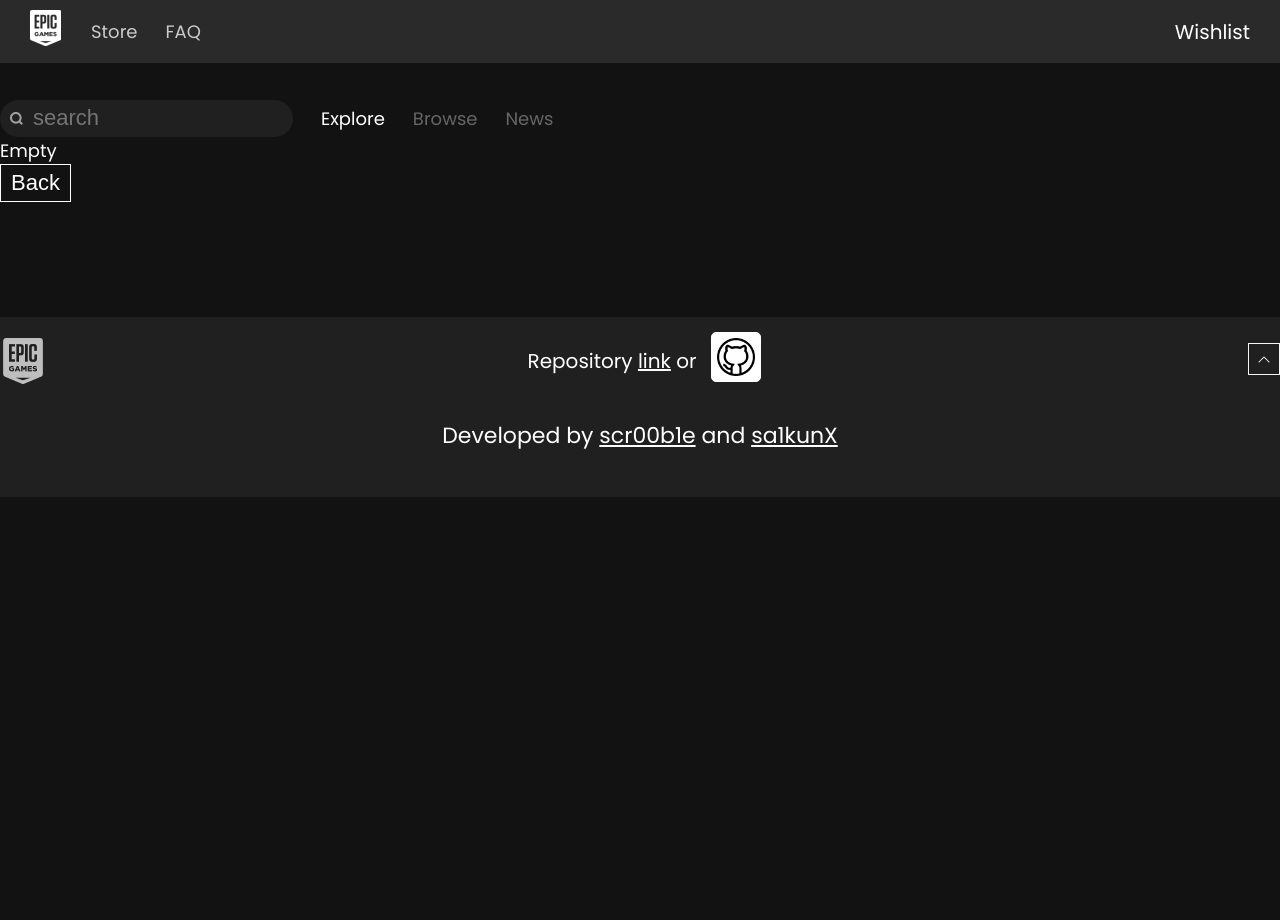
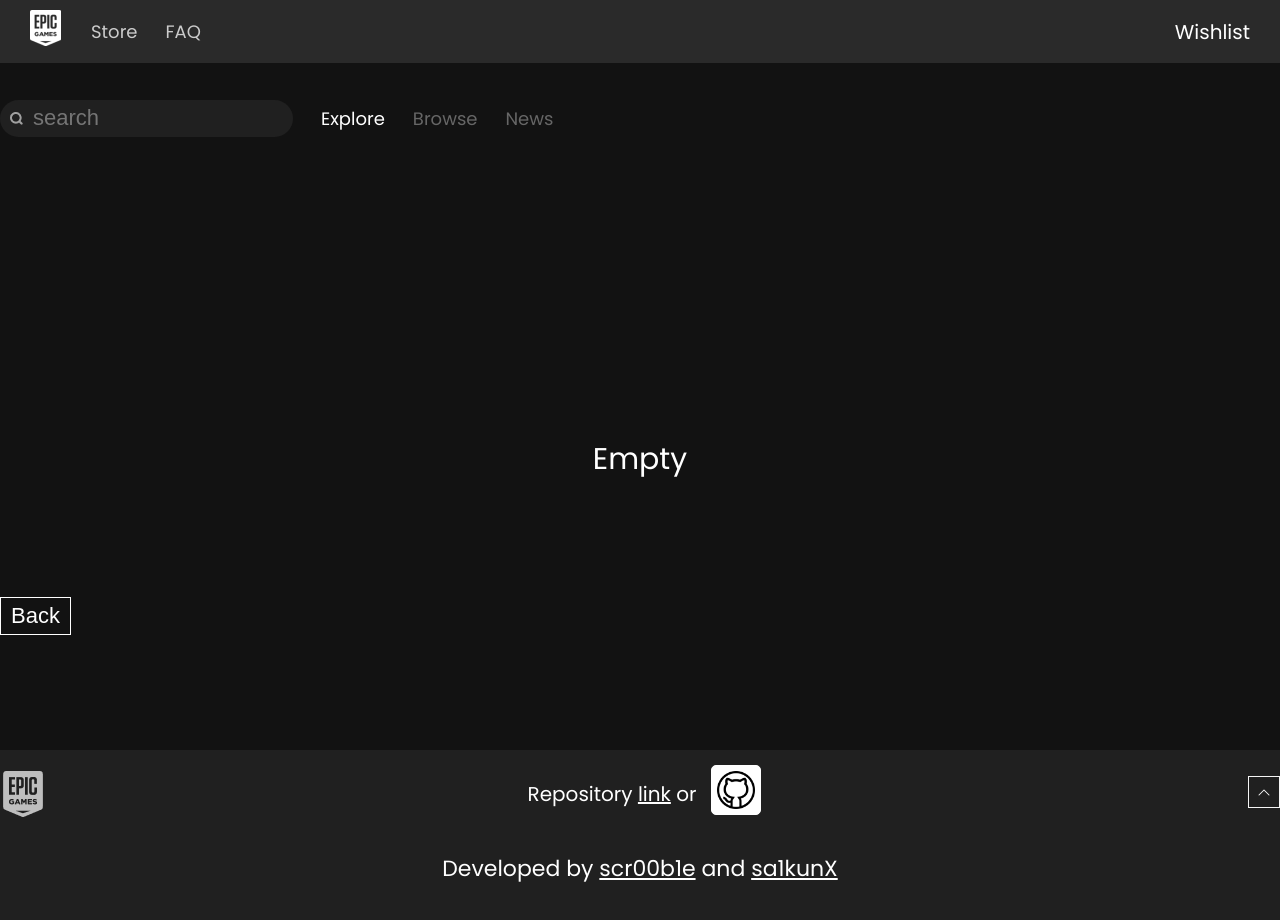
Before and after one commit to Scr00b1e/epicgames, a React (Create React App) app: page /wishlist in a window 1280 px wide. Shown: the top 920 px of the page. Before the commit the page ends 800 px from the top, so only its background shows below. Built offline with nearby package versions, Linux system fonts and the light colour scheme.

Commit message:
notfound added

```diff
--- /dev/null
+++ b/src/components/notFound/NotFound.tsx
@@ -0,0 +1,14 @@
+import React from 'react'
+
+const NotFound: React.FC = () => {
+    return (
+        <div className='container'>
+            <div className="notFound">
+                <h1>Something is wrong</h1>
+                <p>Check your connection</p>
+            </div>
+        </div>
+    )
+}
+
+export default NotFound
--- a/src/global.scss
+++ b/src/global.scss
@@ -21,6 +21,16 @@
 
 a {
     text-decoration: none;
+}
+
+//empty
+.empty {
+    margin-top: 300px;
+    width: 100%;
+    min-height: 20vh;
+
+    font-size: 30px;
+    text-align: center;
 }
 
 //for components
--- a/src/pages/Home.tsx
+++ b/src/pages/Home.tsx
@@ -9,6 +9,7 @@
 
 import 'swiper/scss'
 import 'swiper/scss/navigation'
+import NotFound from '../components/notFound/NotFound';
 
 
 const Home: React.FC = () => {
@@ -26,7 +27,12 @@
                     setIsLoading(false)
                 })
         } catch {
-            alert('Error!')
+            alert('check network!')
+            return (
+                <div className='home'>
+                    <NotFound />
+                </div>
+            )
         }
     }
 
--- a/src/pages/browse/Catalog.tsx
+++ b/src/pages/browse/Catalog.tsx
@@ -7,6 +7,7 @@
 import Sort from '../../components/sort/Sort'
 import { useSelector } from 'react-redux'
 import { RootState } from '../../redux/store'
+import NotFound from '../../components/notFound/NotFound'
 
 const Catalog: React.FC = () => {
     //states
@@ -35,8 +36,8 @@
                     setIsLoading(false)
                 })
         } catch {
-            alert('Something is wrong...')
             navigate('/')
+            return <NotFound />
         }
     }
     React.useEffect(() => {
--- a/src/pages/wishlist/Wishlist.tsx
+++ b/src/pages/wishlist/Wishlist.tsx
@@ -16,9 +16,14 @@
   }
 
   if (items.length === 0) {
-    return <>
-      <div>Empty</div>
-      <Link to={'/catalog'}><button className='wishlist__btn'>Back</button></Link></>
+    return (
+      <div className='container'>
+        <div className='empty'>Empty</div>
+        <Link to={'/catalog'}>
+          <button className='wishlist__btn'>Back</button>
+        </Link>
+      </div>
+    )
   }
 
   return (
```
